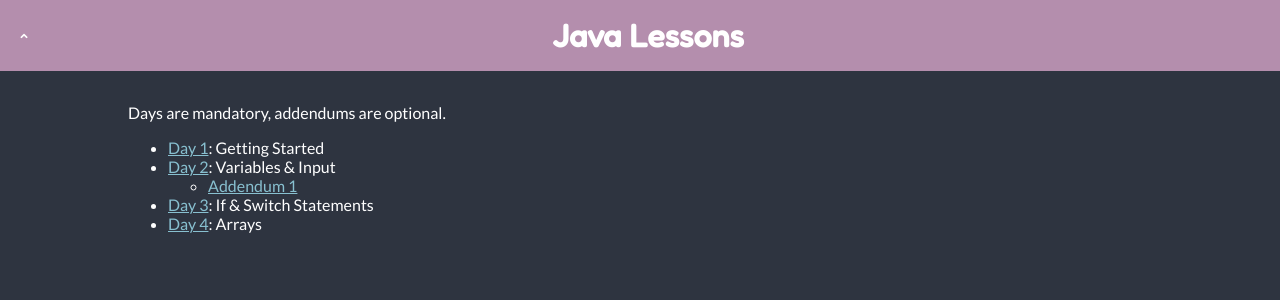
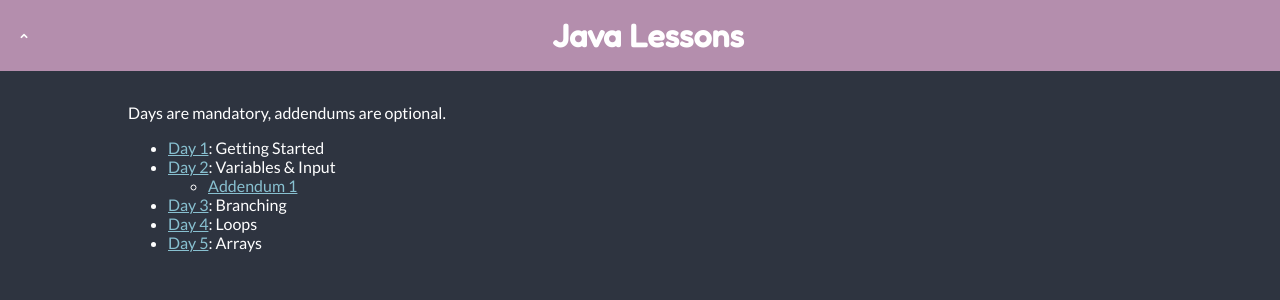
Before and after one commit to Jellyfish4654/guides, a Jekyll site: the page built from java/index.md, in a window 1280 px wide. Shown: the top 300 px of the page. Built offline with Jekyll 4.4.1, drawn with Linux system fonts in a browser that asks for light colours.

Commit message:
Update java.yml

```diff
--- a/_data/java.yml
+++ b/_data/java.yml
@@ -6,7 +6,10 @@
    addendums: [1]
 
  - num: 3
-   title: "If & Switch Statements"
+   title: "Branching"
 
  - num: 4
+   title: "Loops"
+
+ - num: 5
    title: "Arrays"
```
